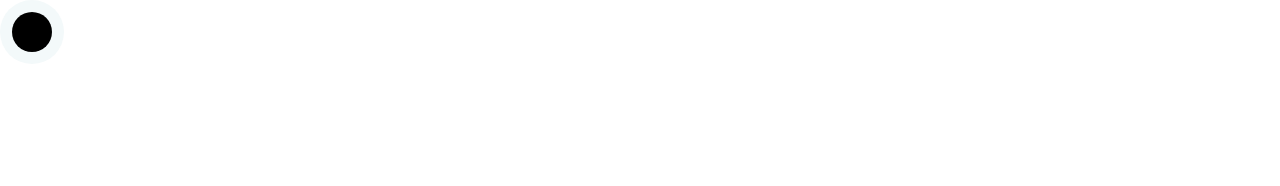
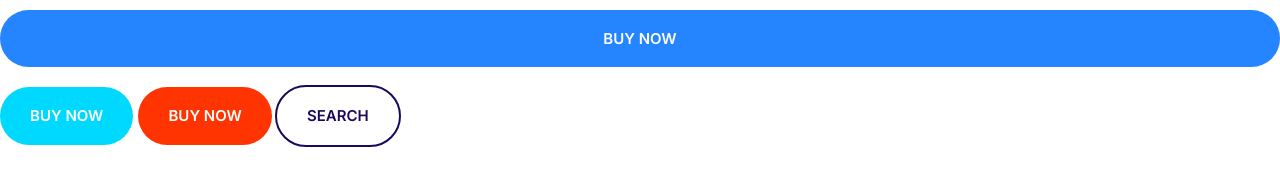
Before and after one commit to Iamamirnaji/najify, a plain HTML site: page index.html in a window 1280 px wide. Drawn offline with Linux system fonts and the light colour scheme.

Commit message:
Build the buttons component.

```diff
--- a/css/styles.css
+++ b/css/styles.css
@@ -6,16 +6,22 @@
   --color-body: #918ca4;
 }
 
+*,
+*::before,
+*::after {
+  box-sizing: border-box;
+}
+
 /* Typography */
 html {
   font-size: 62.5%;
 }
 
 body {
+  color: var(--color-body);
   font-family: "Inter", Arial, Helvetica, sans-serif;
   font-size: 2.4rem;
   line-height: 1.5;
-  color: var(--color-body);
 }
 
 h1,
@@ -66,9 +72,9 @@ a {
 
 .link-arrow {
   color: var(--accent-color);
-  text-transform: uppercase;
   font-size: 2rem;
   font-weight: bold;
+  text-transform: uppercase;
 }
 
 .link-arrow::after {
@@ -154,15 +160,79 @@ a {
 }
 
 .icon--primary {
-  fill: var(--primary-color)
+  fill: var(--primary-color);
 }
 
 .icon-container {
+  align-items: center;
   background: #f3f9fa;
-  width: 64px;
-  height: 64px;
   border-radius: 100%;
   display: inline-flex;
+  height: 64px;
   justify-content: center;
-  align-items: center;
+  width: 64px;
 }
+
+/* Buttons */
+.btn {
+  border-radius: 40px;
+  border: 0;
+  cursor: pointer;
+  font-size: 1.8rem;
+  font-weight: 600;
+  margin: 1rem 0;
+  outline: 0;
+  padding: 2rem 3rem;
+  text-align: center;
+  text-transform: uppercase;
+  white-space: nowrap;
+}
+
+.btn--primary {
+  background-color: var(--primary-color);
+  color: #fff;
+}
+
+.btn--primary:hover {
+  background: #3a8ffd;
+}
+
+.btn--secondary {
+  background: var(--secondary-color);
+  color: #fff;
+}
+
+.btn--secondary:hover {
+  background: #00c8eb;
+}
+
+.btn--accent {
+  background: var(--accent-color);
+  color: #fff;
+}
+
+.btn--accent:hover {
+  background: #ec3000;
+}
+
+.btn--outline {
+  background: #fff;
+  color: var(--color-headings);
+  outline: 2px solid var(--color-headings);
+}
+
+.btn--outline:hover {
+  background-color: var(--color-headings);
+  color: #fff;
+}
+
+.btn--block {
+  width: 100%;
+  display: inline-block;
+}
+
+@media screen and (min-width: 1024px) {
+  .btn {
+    font-size: 1.5rem;
+  }
+}
--- a/index.html
+++ b/index.html
@@ -15,10 +15,9 @@
     <link rel="stylesheet" href="/CSS/styles.css" />
   </head>
   <body>
-    <span class="icon-container">
-      <svg class="icon">
-        <use xlink:href="images/sprite.svg#chevron"></use>
-      </svg>
-    </span>
+    <button class="btn btn--primary btn--block">Buy Now</button>
+    <button class="btn btn--secondary">Buy Now</button>
+    <button class="btn btn--accent">Buy Now</button>
+    <button class="btn btn--outline">Search</button>
   </body>
 </html>
```
Also changed, not shown: components/buttons.html (added, +4 -0 lines).
